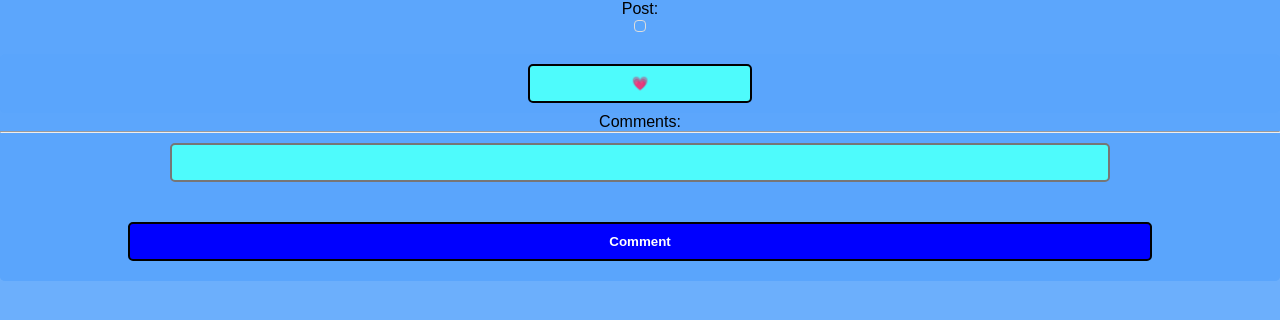
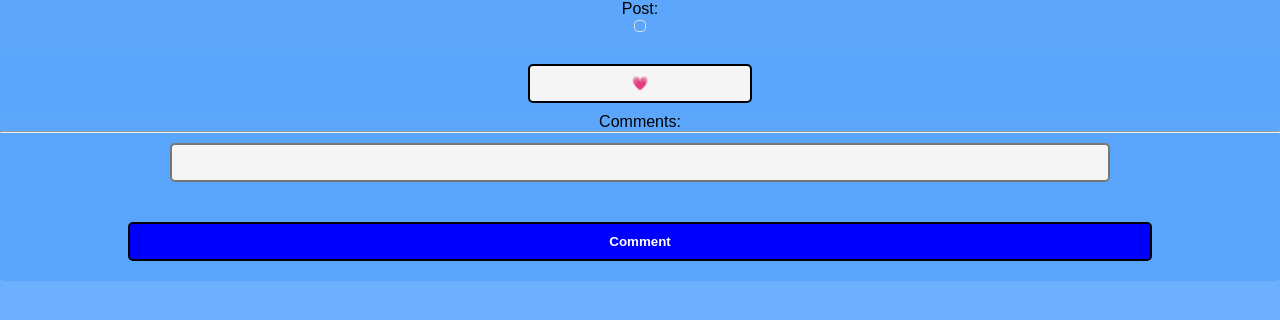
Before and after one commit to steve-128/FOTO, a PHP site: page /comment.php?postid= in a window 1280 px wide. Shown: the part 29-349 px from the top of the page. Run offline with PHP 8.4, Linux system fonts and the light colour scheme; the visitor is signed in with stand-in values (Sample User, id 1); data that the repository does not hold is empty.

Commit message:
Update fotoapp.css

```diff
--- a/fotoapp.css
+++ b/fotoapp.css
@@ -24,15 +24,13 @@ input {
     margin:10px 0px;
     padding:10px 20px;
     width:70%;
-    background-color: #4EFBFC;
+    background-color: whitesmoke;
     text-align: left;
     border-style: solid;
 }
 input.like {
     width:17.5% !important;
     text-align: center;
-    /* jhjkjhgfghjhgfghjhghjhghjhghjhg */
-
 }
 img {
     border: 1px solid #ddd;
```
